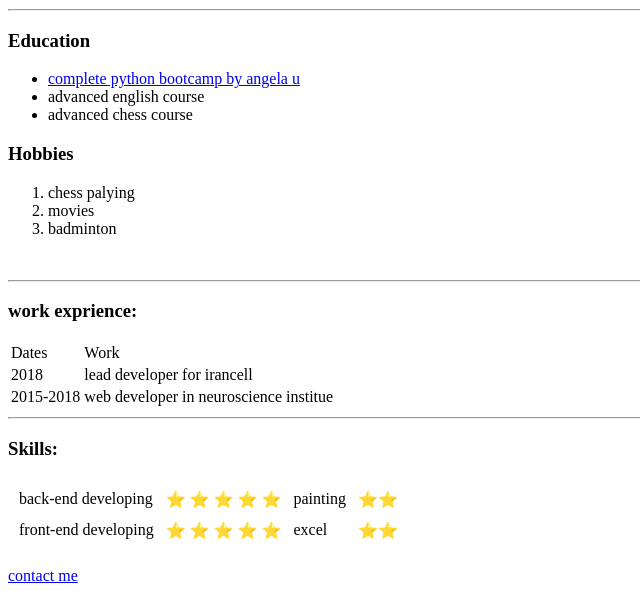
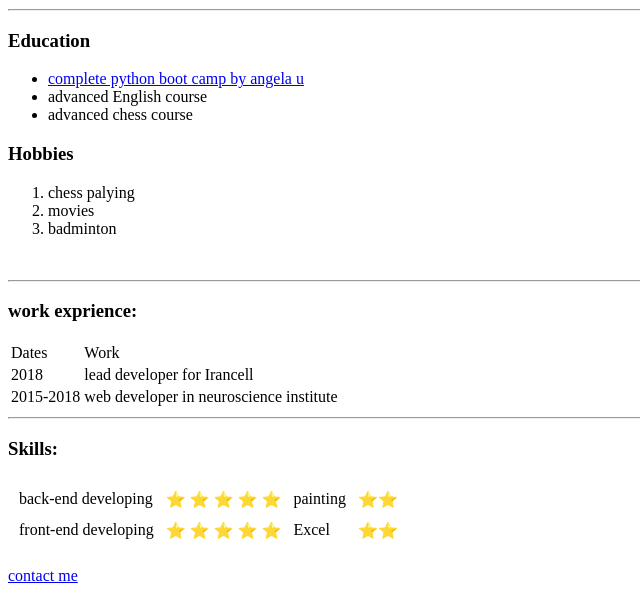
Before and after one commit to yasinpahlevan/cv, a plain HTML site: page index.html in a window 1280 px wide. Shown: the part 233-824 px from the top of the page, 0-640 px from the left. Drawn offline with Linux system fonts and the light colour scheme.

Commit message:
Update index.html

```diff
--- a/index.html
+++ b/index.html
@@ -11,7 +11,7 @@
 <table cellspacing="20">
     <tr>
         <td>
-            <img src="IMG_5347-fotor-202308301060.jpg">
+            <img src="/IMG_5347-fotor-202308301060.jpg">
         </td>
         <td>
             <h1>YASIN PAHLEVAN</h1>
@@ -33,8 +33,8 @@
 <h3>Education</h3>
 <p>
 <ul>
-    <li><a href="https://www.udemy.com/course/100-days-of-code/">complete python bootcamp by angela u</a></li>
-    <li>advanced english course</li>
+    <li><a href="https://www.udemy.com/course/100-days-of-code/">complete python boot camp by angela u</a></li>
+    <li>advanced English course</li>
     <li>advanced chess course</li>
 </ul>
 <h3>Hobbies</h3>
@@ -64,7 +64,7 @@
             2018
         </td>
         <td>
-            lead developer for irancell
+            lead developer for Irancell
         </td>
     </tr>
     <tr>
@@ -72,7 +72,7 @@
             2015-2018
         </td>
         <td>
-            web developer in neuroscience institue
+            web developer in neuroscience institute
         </td>
     </tr>
     </tbody>
@@ -103,7 +103,7 @@
             ⭐ ⭐ ⭐ ⭐ ⭐
         </td>
         <td>
-            excel
+            Excel
         </td>
         <td>
             ⭐⭐
```
